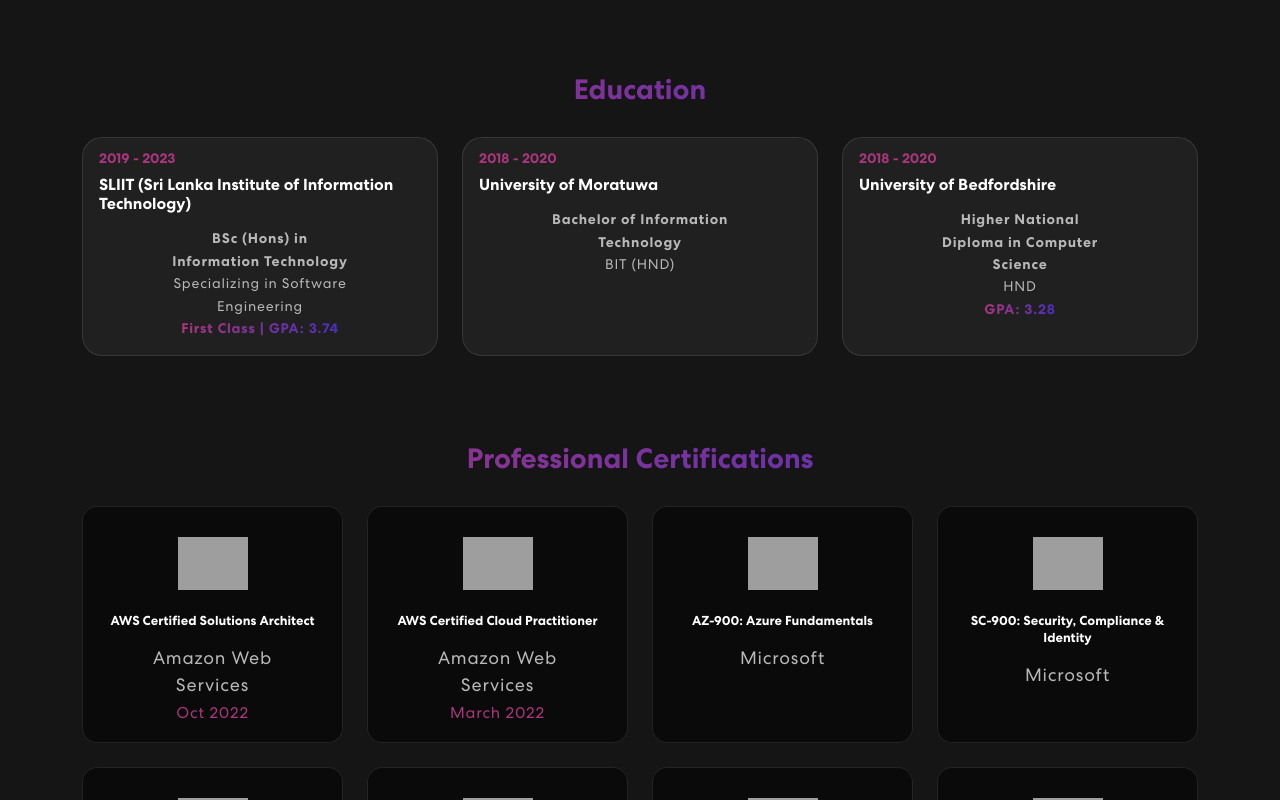
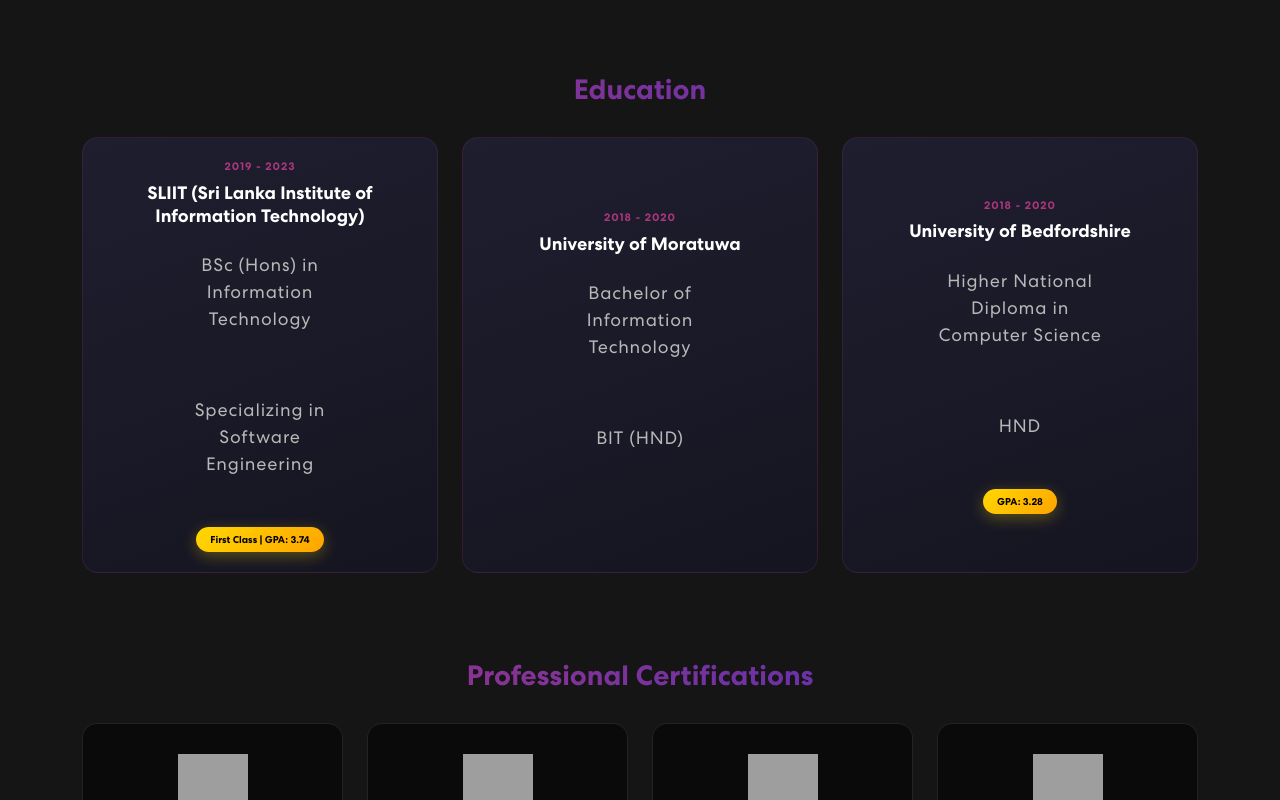
Before and after one commit to Sumudu-Himasha-Ranaweera/Portfolio, a React (Create React App) app: page / in a window 1280 px wide. Shown: the part 3060-3860 px from the top of the page. Built offline with nearby package versions, Linux system fonts and the light colour scheme; no server answers; grey boxes are pictures that could not be loaded.

Commit message:
style: Redesign education cards with a compact layout and enhanced hover effects; update CSS classes for improved styling consistency

```diff
--- a/src/App.css
+++ b/src/App.css
@@ -901,44 +901,82 @@
   margin-bottom: 60px;
 }
 
-.edu-card {
-  background: rgba(255, 255, 255, 0.05);
-  border: 1px solid rgba(255, 255, 255, 0.1);
-  border-radius: 20px;
-  transition: transform 0.3s ease;
+/* Education Card - Compact Design */
+.edu-card-static {
+  border-radius: 16px;
+  padding: 20px;
+  height: 100%;
+  background: linear-gradient(160deg, #1e1e2f 0%, #151521 100%);
+  border: 1px solid rgba(170, 54, 124, 0.2);
+  display: flex;
+  flex-direction: column;
+  align-items: center;
+  justify-content: center;
+  text-align: center;
+  transition: all 0.3s ease;
+  position: relative;
+  overflow: hidden;
 }
 
-.edu-card:hover {
-  transform: translateY(-5px);
-  border-color: rgba(170, 54, 124, 0.5);
+.edu-card-static::before {
+  content: '';
+  position: absolute;
+  top: 0;
+  left: 0;
+  right: 0;
+  height: 3px;
+  background: linear-gradient(90deg, #AA367C, #4A2FBD);
+  opacity: 0;
+  transition: opacity 0.3s ease;
 }
 
-.edu-card .card-subtitle {
-  color: #AA367C !important;
-  font-size: 14px;
-  font-weight: 600;
+.edu-card-static:hover {
+  border-color: rgba(170, 54, 124, 0.5);
+  box-shadow: 0 15px 40px rgba(170, 54, 124, 0.15);
+  transform: translateY(-3px);
 }
 
-.edu-card .card-title {
-  color: #fff;
-  font-size: 16px;
-  font-weight: 700;
-  margin-bottom: 12px;
+.edu-card-static:hover::before {
+  opacity: 1;
 }
 
-.edu-card .card-text {
+.edu-period {
+  color: #AA367C;
+  font-size: 11px;
+  font-weight: 600;
+  letter-spacing: 1px;
+  text-transform: uppercase;
+  margin-bottom: 6px;
+}
+
+.edu-card-static h4 {
+  font-size: 18px;
+  font-weight: 700;
+  color: #fff;
+  margin: 0 0 10px 0;
+  line-height: 1.3;
+}
+
+.edu-degree {
   color: #B8B8B8;
   font-size: 14px;
-  line-height: 1.6;
 }
 
-.edu-card .grade {
-  color: #4A2FBD;
+.edu-spec {
+  color: #B8B8B8;
+  font-size: 14px;
+}
+
+.edu-grade {
+  display: inline-block;
+  background: linear-gradient(135deg, #FFD700, #FFA500);
+  color: #000;
+  padding: 5px 14px;
+  border-radius: 15px;
+  font-size: 10px;
   font-weight: 700;
-  background: linear-gradient(90deg, #AA367C, #4A2FBD);
-  -webkit-background-clip: text;
-  -webkit-text-fill-color: transparent;
-  background-clip: text;
+  white-space: nowrap;
+  box-shadow: 0 4px 15px rgba(255, 215, 0, 0.3);
 }
 
 /* Certifications Cards Section */
--- a/src/components/Certifications.js
+++ b/src/components/Certifications.js
@@ -136,28 +136,16 @@
                   {/* Education Section */}
                   <div className="education-section">
                     <h3>Education</h3>
-                    <Row>
+                    <Row className="justify-content-center">
                       {education.map((edu, index) => (
                         <Col key={index} xs={12} md={4} className="mb-4">
-                          <Card className="edu-card h-100">
-                            <Card.Body>
-                              <Card.Subtitle className="mb-2 text-muted">
-                                {edu.period}
-                              </Card.Subtitle>
-                              <Card.Title>{edu.institution}</Card.Title>
-                              <Card.Text>
-                                <strong>{edu.degree}</strong>
-                                <br />
-                                {edu.specialization}
-                                {edu.grade && (
-                                  <>
-                                    <br />
-                                    <span className="grade">{edu.grade}</span>
-                                  </>
-                                )}
-                              </Card.Text>
-                            </Card.Body>
-                          </Card>
+                          <div className="edu-card-static">
+                            <span className="edu-period">{edu.period}</span>
+                            <h4>{edu.institution}</h4>
+                            <p className="edu-degree">{edu.degree}</p>
+                            <p className="edu-spec">{edu.specialization}</p>
+                            {edu.grade && <span className="edu-grade">{edu.grade}</span>}
+                          </div>
                         </Col>
                       ))}
                     </Row>
```
